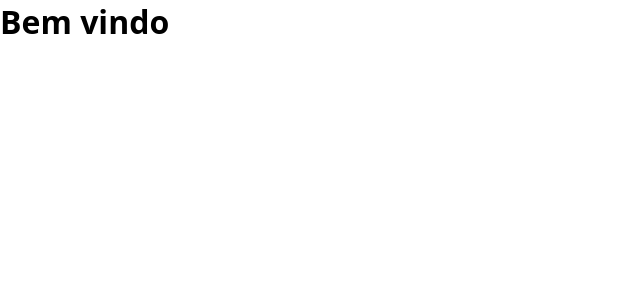
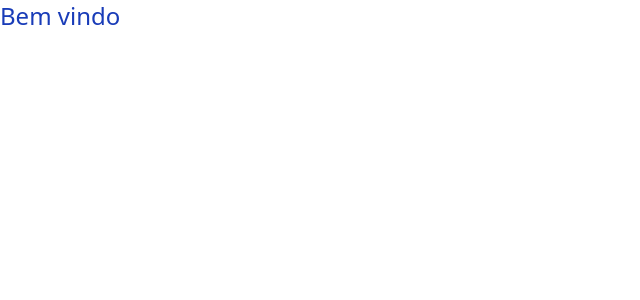
Before and after one commit to mercadoeletronico/frontend-challenge, a Vue app: page / in a window 1280 px wide. Shown: the top 300 px of the page, without its empty margins (0-640 px from the left). Built offline with nearby package versions, Linux system fonts and the light colour scheme.

Commit message:
chore: add tailwindcss for styles

```diff
--- a/package.json
+++ b/package.json
@@ -9,6 +9,8 @@
     "preview": "vite preview"
   },
   "dependencies": {
+    "@tailwindcss/vite": "^4.1.12",
+    "tailwindcss": "^4.1.12",
     "vue": "^3.5.18"
   },
   "devDependencies": {
--- a/src/App.vue
+++ b/src/App.vue
@@ -1,5 +1,5 @@
 <template>
   <main>
-    <h1>Bem vindo</h1>
+    <h1 class="text-2xl text-blue-800">Bem vindo</h1>
   </main>
 </template>
--- a/src/style.css
+++ b/src/style.css
@@ -1,3 +1,5 @@
+@import "tailwindcss";
+
 :root {
   font-family: system-ui, Avenir, Helvetica, Arial, sans-serif;
 }
--- a/vite.config.js
+++ b/vite.config.js
@@ -1,7 +1,8 @@
 import { defineConfig } from 'vite'
 import vue from '@vitejs/plugin-vue'
+import tailwindcss from '@tailwindcss/vite'
 
 // https://vite.dev/config/
 export default defineConfig({
-  plugins: [vue()],
+  plugins: [vue(), tailwindcss()],
 })
```
Also changed, not shown: 1 other file (tests, documents, lock files or other folders).
